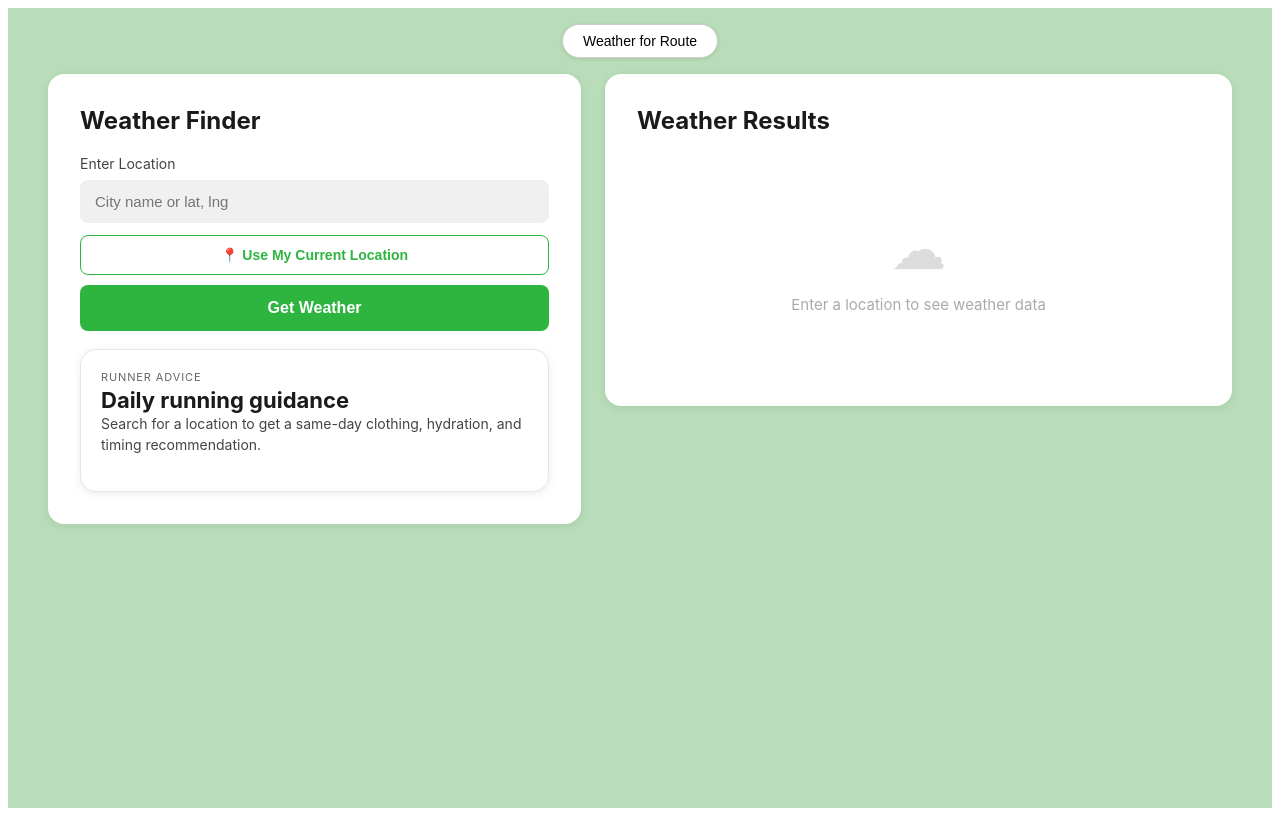
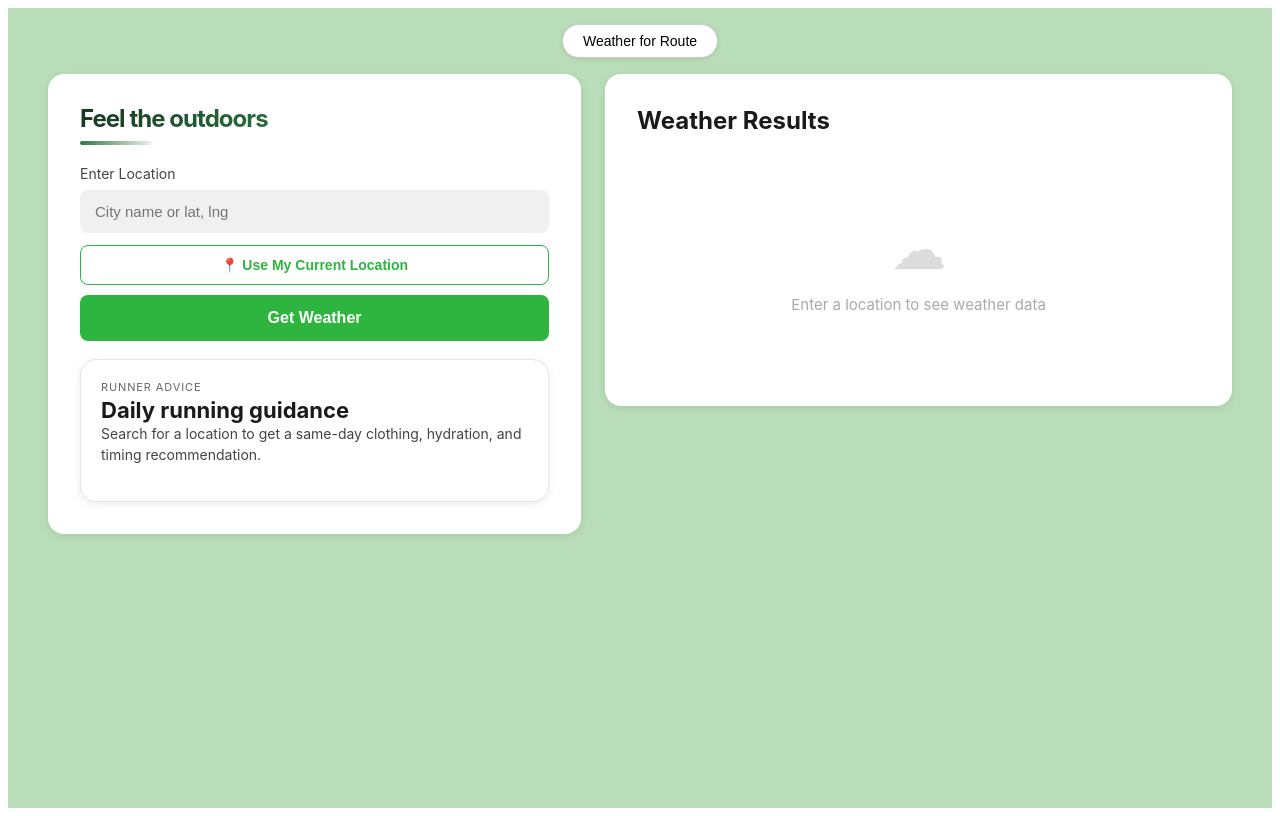
Before and after one commit to BenMaltby/GUI-WeatherAppRunners, a React (Vite) app: page / in a window 1280 px wide. Built offline with nearby package versions, Linux system fonts and the light colour scheme.

Commit message:
Improved the design of slogan

```diff
--- a/index.html
+++ b/index.html
@@ -4,7 +4,7 @@
     <meta charset="UTF-8" />
     <link rel="icon" type="image/svg+xml" href="/vite.svg" />
     <meta name="viewport" content="width=device-width, initial-scale=1.0" />
-    <title>my-app</title>
+    <title>Feel</title>
   </head>
   <body>
     <div id="root"></div>
--- a/src/pages/weatherPage.css
+++ b/src/pages/weatherPage.css
@@ -60,6 +60,32 @@
   font-weight: 700;
   margin: 0 0 20px;
   color: #1a1a1a;
+}
+
+.finder-slogan {
+  position: relative;
+  display: inline-block;
+  margin: 0 0 24px;
+  font-size: clamp(2rem, 2.8vw, 2.6rem);
+  font-weight: 800;
+  line-height: 1.05;
+  letter-spacing: -0.04em;
+  color: #14361f;
+  background: linear-gradient(135deg, #14361f 0%, #2f7a45 50%, #76a95b 100%);
+  -webkit-background-clip: text;
+  background-clip: text;
+  -webkit-text-fill-color: transparent;
+  text-wrap: balance;
+}
+
+.finder-slogan::after {
+  content: "";
+  display: block;
+  width: 72px;
+  height: 4px;
+  margin-top: 10px;
+  border-radius: 999px;
+  background: linear-gradient(90deg, #2f7a45 0%, rgba(118, 169, 91, 0.15) 100%);
 }
 
 .input-label {
--- a/src/pages/weatherPage.jsx
+++ b/src/pages/weatherPage.jsx
@@ -763,7 +763,7 @@ export default function WeatherPage({ onNavigateToRoute }) {
       >
         {/* ── Left Panel ── */}
         <div className="finder-panel" ref={finderPanelRef}>
-          <h2>Weather Finder</h2>
+          <h2 className="finder-slogan">Feel the outdoors</h2>
 
           <label className="input-label">Enter Location</label>
 
```
